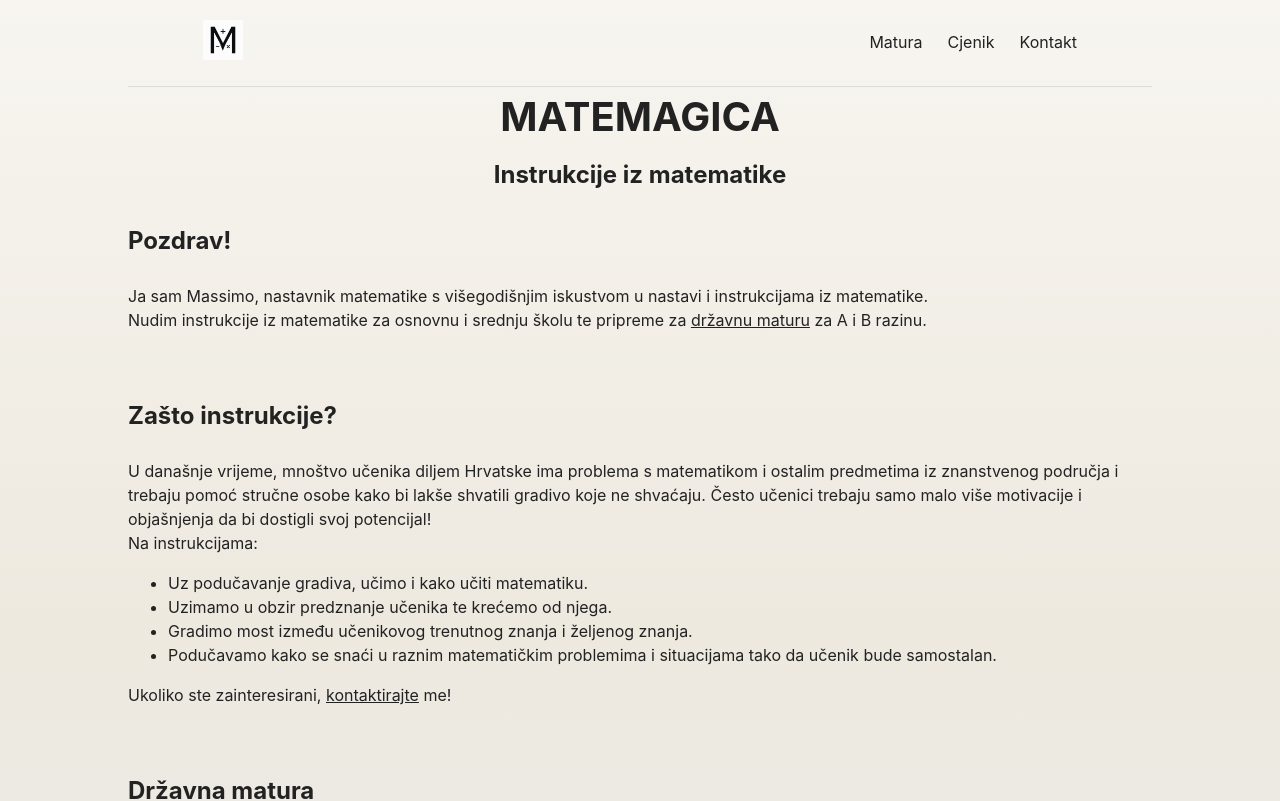
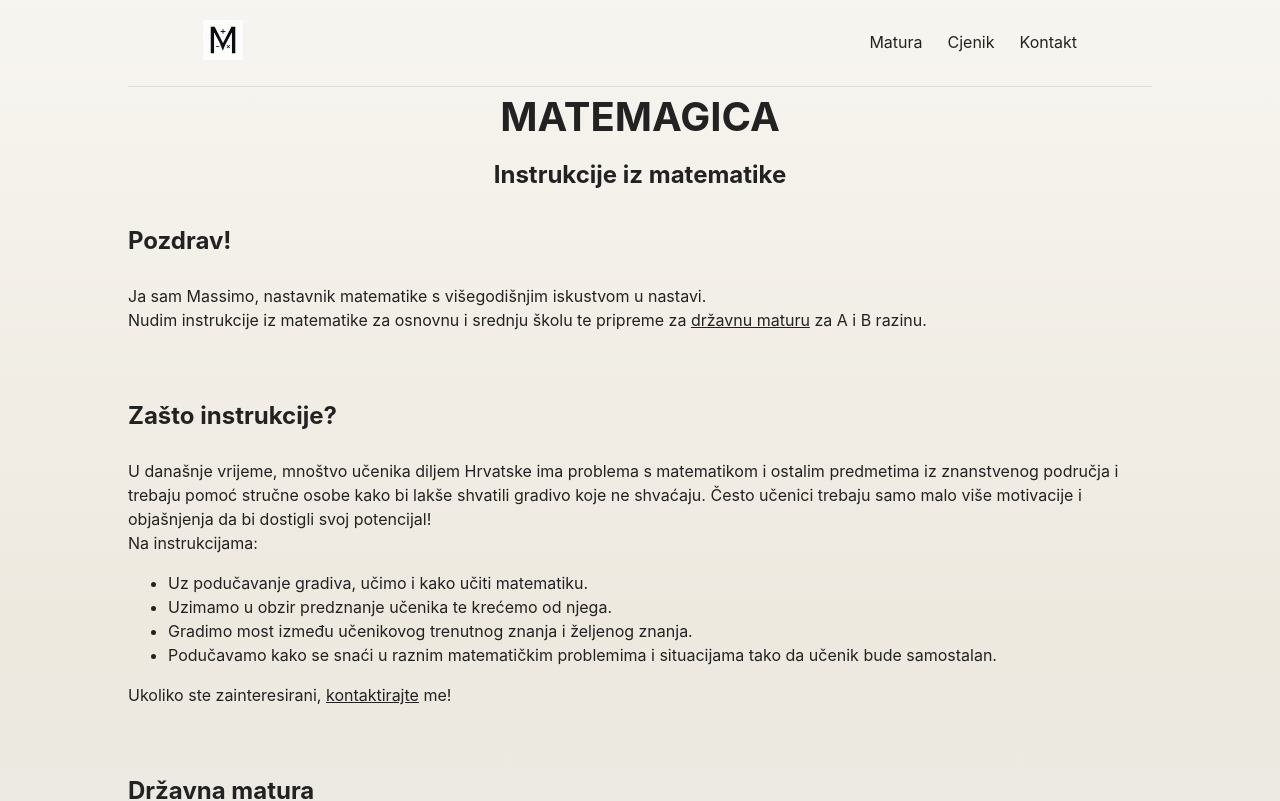
Before and after one commit to mpmatemagica/matemagica, a Vue app: page / in a window 1280 px wide. Shown: the top 801 px of the page. Built offline with nearby package versions, Linux system fonts and the light colour scheme.

Commit message:
Update App.vue

```diff
--- a/src/App.vue
+++ b/src/App.vue
@@ -21,7 +21,7 @@ import logo from '@/assets/logo.png'
       <h2 style="text-align: center; margin-bottom: 30px; margin-top: 10px;">Instrukcije iz matematike</h2>
       <h2>Pozdrav!</h2>
       <p>
-        Ja sam Massimo, nastavnik matematike s višegodišnjim iskustvom u nastavi i instrukcijama iz matematike.<br>
+        Ja sam Massimo, nastavnik matematike s višegodišnjim iskustvom u nastavi.<br>
         Nudim instrukcije iz matematike za osnovnu i srednju školu te pripreme za <a href="#matura">državnu maturu</a> za A i B razinu.
       </p>
     </section>
```
